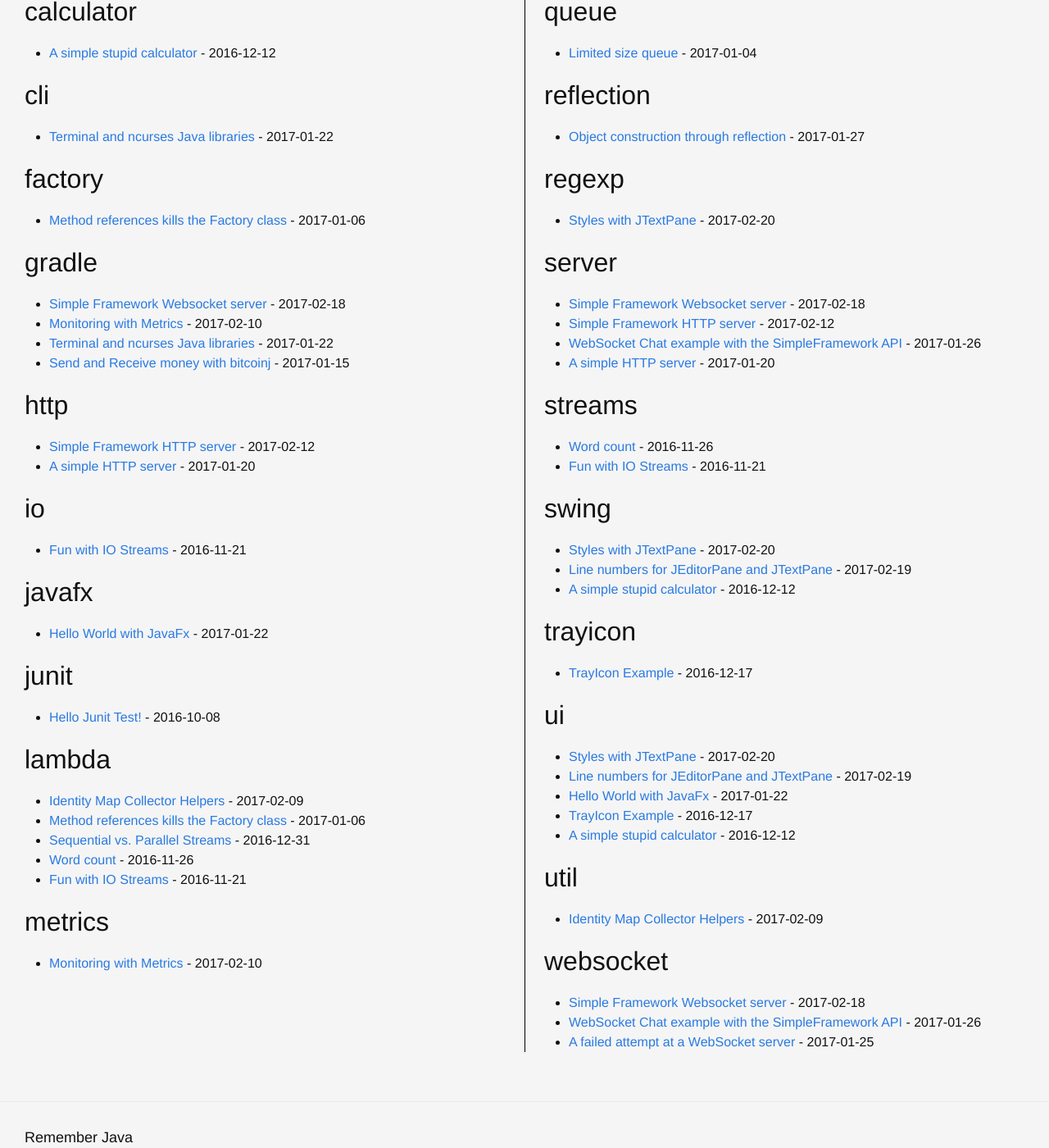
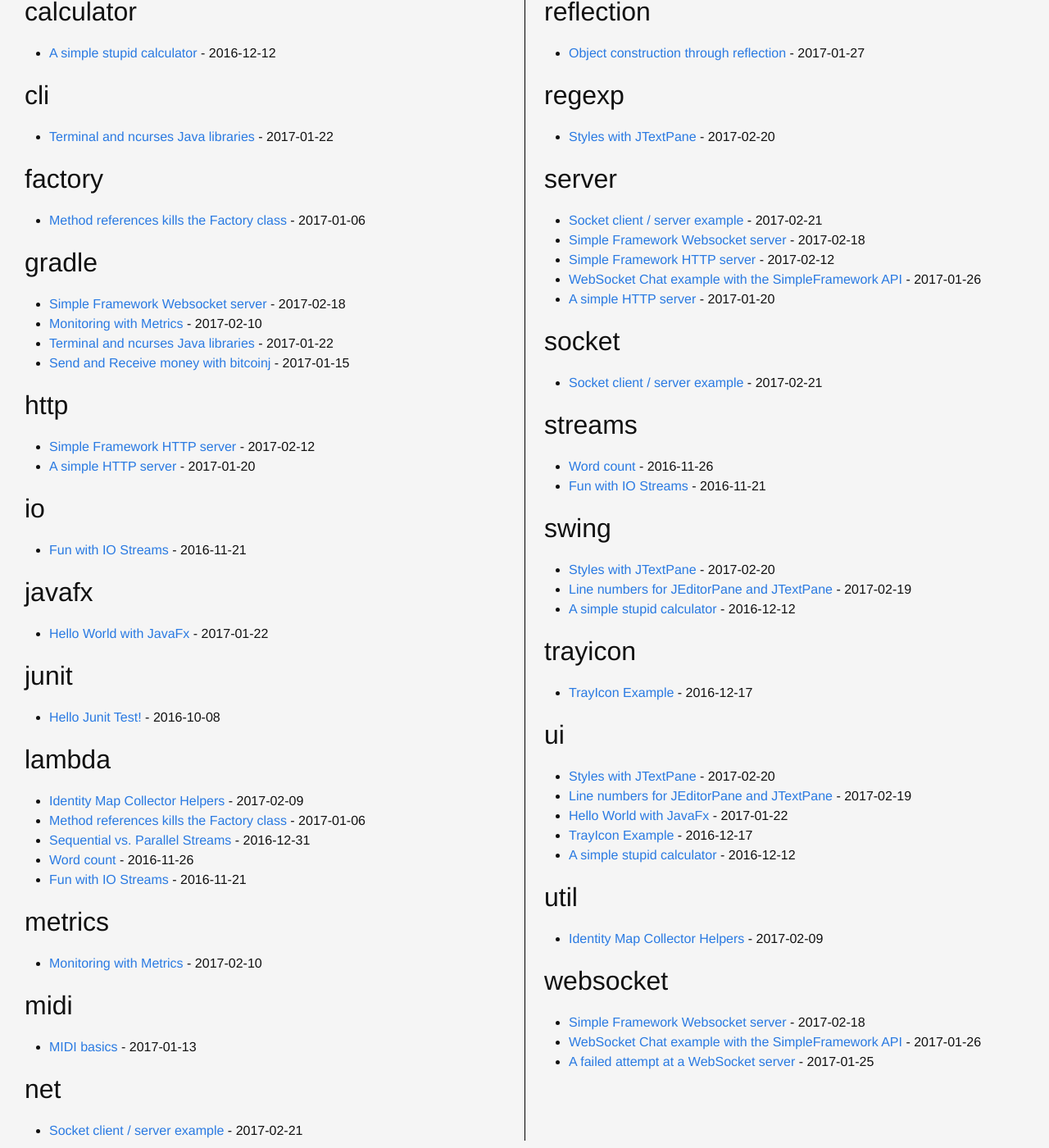
Before and after one commit to hblok/rememberjava, a Jekyll site: the page built from tags.md, in a window 1280 px wide and 1400 px high, scrolled down 496 px. Shown: the whole window at 82% size. Built offline with Jekyll 4.4.1, drawn with Linux system fonts in a browser that asks for light colours; some of the changed lines change nothing that is shown.

Commit message:
2017-02-21-socket_client_server.md done.

```diff
--- a/_posts/2017-02-21-socket_client_server.md
+++ b/_posts/2017-02-21-socket_client_server.md
@@ -1,6 +1,4 @@
 ---
-published: false
-
 layout: post
 title:  Socket client / server example
 date:   2017-02-21
@@ -8,15 +6,28 @@
 tags: net socket server
 ---
 
+After posts on several server libraries, including [Sun's HTTP][sun-http]; Simple Framework's [HTTP][sf-http]; and [Websocket][sf-websocket], it seems appropriate to include a plain TCP socket server / client example. Without any application protocol to adhere to, it's straight forward to setup and test. There are two essential classes involved: On the server side there's a [*ServerSocket*][ServerSocket], while the client has a [*Socket*][Socket]. The only difference is that the *ServerSocket* accepts one or more incoming connections, and provide a *Socket* handle for each. After that, both client and server are the same, in that the *Socket* object provides input and output streams once established.
+
+In the code below, a *ServerSocket* is set to listen to a specific port, and to accept a single incoming connection. It grabs the IO streams, makes these available to the rest of the test, and finally releases a semaphore lock to allow the test to continue. Normally, the server thread would wait for further incoming requests, and would probably spawn or assign pooled threads to handle the request. Here we focus only on the basic IO parts.
+
 {% highlight java %}
 ...{% include includemethod filename='src/com/rememberjava/net/SocketTest.java' method='new ServerSocket' after=1 %}
 ...
 {% include includemethod filename='src/com/rememberjava/net/SocketTest.java' method='void listen' %}
 {% endhighlight %}
 
+On the client side, it's just as simple: Establish a connection to the severer host and port, and get the IO streams.
+
 {% highlight java %}
 {% include includemethod filename='src/com/rememberjava/net/SocketTest.java' method='new Socket' after=2 %}
 {% endhighlight %}
 
+The rest of the test code below asserts that messages are received correctly both on the client and the server, using the raw streams and wrapped *PrinterWriter* helpers. Again, he semaphore is used to wait for the server thread to establish its connection before the rest of the test continues. Without it, using the IO streams will results in NullPointerExceptions, since they are not initialized yet.
 
 {% include javafile filename='src/com/rememberjava/net/SocketTest.java' %}
+
+[sun-http]: /http/2017/01/20/simple_http_server.html
+[sf-http]: /http/2017/02/12/sf_http_server.html
+[sf-websocket]: /websocket/2017/02/18/sf_websocket_server.html
+[ServerSocket]: https://docs.oracle.com/javase/8/docs/api/java/net/ServerSocket.html
+[Socket]: https://docs.oracle.com/javase/8/docs/api/java/net/Socket.html
```
